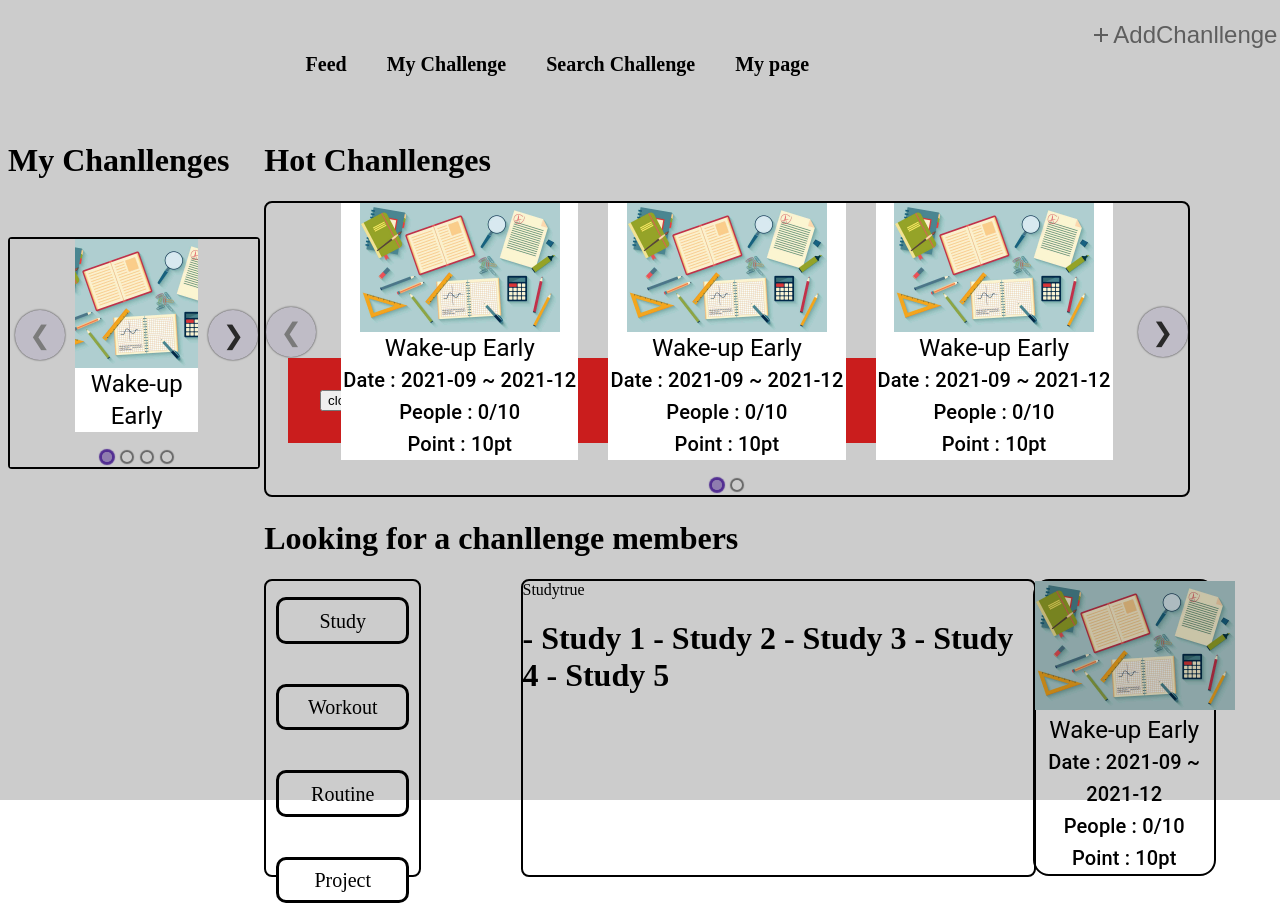
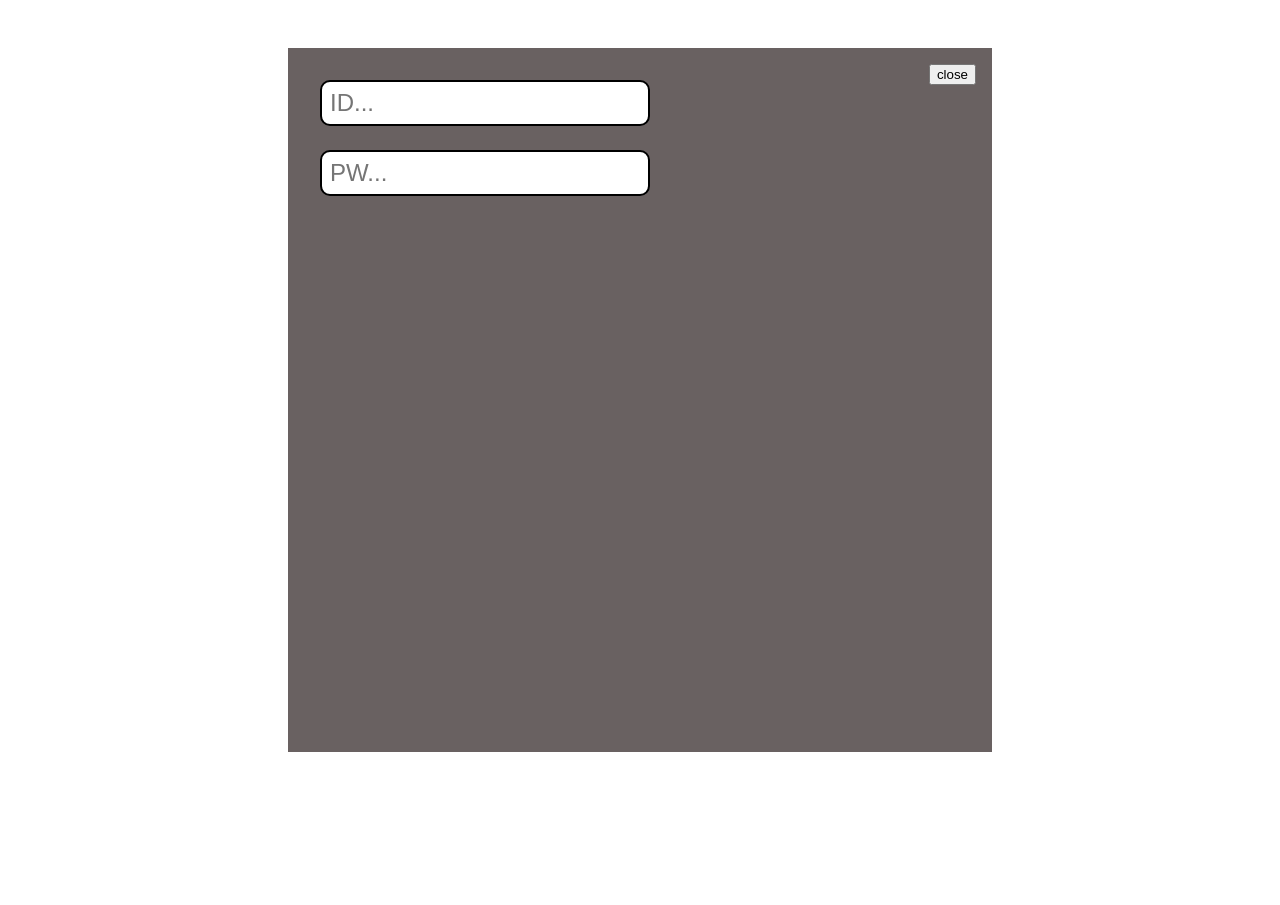
Before and after one commit to 7ZXU/s-gether, a React (Create React App) app in the folder client/: page /challenges in a window 1280 px wide. Both pictures are taken after a click on the button "AddChanllenge". After the commit the page ends 816 px from the top, so only its background shows below. Built offline with nearby package versions, Linux system fonts and the light colour scheme.

Commit message:
챌린지 추가 팝업 페이지 만듬, 디자인 및 DB연결은 미완성, ChallengePop.js 만들고 이에 따른 CSS 추가. ChallengePage 수정

```diff
--- a/client/src/components/AddChanllengePopup.js
+++ /dev/null
@@ -1,31 +0,0 @@
-import ReactDom, { createPortal } from 'react-dom';
-import '../css/AddChanllengePopup.css';
-
-// function AddChanllengePopup(props) {
-//     return createPortal(
-//         <div className = "popup">
-//             <div className = "popup-inner">
-//                 <button classNmae = "close-btn" onClick={()=> props.setTrigger(false)}>close</button>
-//                 {props.children}
-//             </div>
-//         </div>,
-//         document.getElementById("AddChallengePopup")
-//     );
-// }
-
-// export default AddChanllengePopup
-function AddChallengePopup(props) {
-    const { message } = props;
-    return (
-
-        <div className = "popup">
-            <div className = "popup-inner">
-                <button classNmae = "close-btn" onClick={()=> props.setTrigger(false)}>close</button>
-                {props.children}
-            </div>
-        </div>
-
-    );
-  }
-
-  export default AddChallengePopup;
--- /dev/null
+++ b/client/src/components/ChallengePopup.js
@@ -0,0 +1,27 @@
+import React, {Component} from 'react';
+import InputText from './InputText';
+import '../css/ChallengePopup.css';
+
+function ChallengePopup(props)  {
+    const {onClose} = props;
+    return(
+        <div className="popup">
+            <div className="popup-inner">
+                <div className = 'inputText'>
+                    <InputText name="email" placeholder="ID..."  />
+                    <InputText name="password" placeholder="PW..." type="password" />
+                </div>
+                <div className = 'close-btn'>
+
+                    <button type="button" onClick={() => {
+                            onClose(false);
+                        }}
+                    >close</button>
+                </div>
+            </div>
+        </div>
+    )
+}
+
+
+export default ChallengePopup;
--- a/client/src/css/AddChanllengePopup.css
+++ b/client/src/css/ChallengePopup.css
@@ -4,7 +4,7 @@
     left : 0;
     width : 100%;
     height: 100vh;
-    background-color: rgba(0, 0, 0, 0.2);
+    background-color: rgb(255, 255, 255);
     display: flex;
     justify-content: center;
     align-items: center;
@@ -13,9 +13,10 @@
 .popup-inner{
     position: relative;
     padding : 32px;
-    width : 100%;
+    width : 50%;
+    height:  80%;
     max-width : 640px;
-    background-color: rgb(202, 29, 29);
+    background-color: rgb(105, 97, 97);
 }
 
 .popup-inner .close-btn{
@@ -23,3 +24,10 @@
     top: 16px;
     right: 16px;
 }
+
+.popup-inner.inputText{
+    position : fixed;
+    padding : 20%;
+    width : 50%;
+    height : 10%
+}
--- a/client/src/pages/ChallengePage.js
+++ b/client/src/pages/ChallengePage.js
@@ -12,7 +12,8 @@ import WorkoutList from '../components/WorkoutList';
 import ProjectList from '../components/ProjectList';
 import RoutineList from '../components/RoutineList';
 import Header from '../components/Header';
-import AddChanllengePopup from '../components/AddChanllengePopup';
+import ChallengePopup from '../components/ChallengePopup';
+
 
 function ChanllengePage() {
 
@@ -24,34 +25,9 @@ function ChanllengePage() {
   const onClickRoutine = () => setSelected('Routine');
   const onClickProject = () => setSelected('Project');
 
-  return (
-    <div className="chanllengePage">
-      <div>{buttonPopup && <AddChanllengePopup/>}</div>
-      <div className="navigator">
-        <Header />
-      </div>
-      <div className="addChanllenge">
-        <IconButton onClick={() => setButtonPopup(true)}>
-          <AddIcon />
-          AddChanllenge
-        </IconButton>
-      </div>
-
-      <div className="myChanllenge">
-        <h1>My Chanllenges</h1>
-        <br></br>
-        <br></br>
-
-        <Box sx={{ border: 2, borderRadius: 1 }}>
-          <Card></Card>
-        </Box>
-      </div>
-
-      <div className="hotChanllenge">
-        <h1>Hot Chanllenges</h1>
-      </div>
-      <div className="hotCardList">
-        <Box
+  const CardList = () =>{
+    return(
+      <Box
           sx={{
             border: 2,
             borderRadius: 2,
@@ -62,6 +38,46 @@ function ChanllengePage() {
         >
           <HotCardList></HotCardList>
         </Box>
+    )
+  }
+
+  const myChanllengeCard = () => {
+    return(
+      <Box sx={{ border: 2, borderRadius: 1 }}>
+        <Card></Card>
+      </Box>
+    )
+  }
+  return (
+    <div className="chanllengePage">
+      <div className="navigator">
+        <Header />
+      </div>
+      <div className="addChanllenge">
+        <IconButton onClick={() => setButtonPopup(true)}>
+          <AddIcon />
+            AddChanllenge
+          </IconButton>
+          {buttonPopup &&
+
+              <ChallengePopup onClose={setButtonPopup}/>
+
+          }
+      </div>
+
+      <div className="myChanllenge">
+        <h1>My Chanllenges</h1>
+        <br></br>
+        <br></br>
+        {!buttonPopup && <myChanllengeCard/>};
+
+      </div>
+
+      <div className="hotChanllenge">
+        <h1>Hot Chanllenges</h1>
+      </div>
+      <div className="hotCardList">
+        {!buttonPopup && <CardList/>}
       </div>
       <div className="chanllenges">
         <h1>Looking for a chanllenge members</h1>
```
